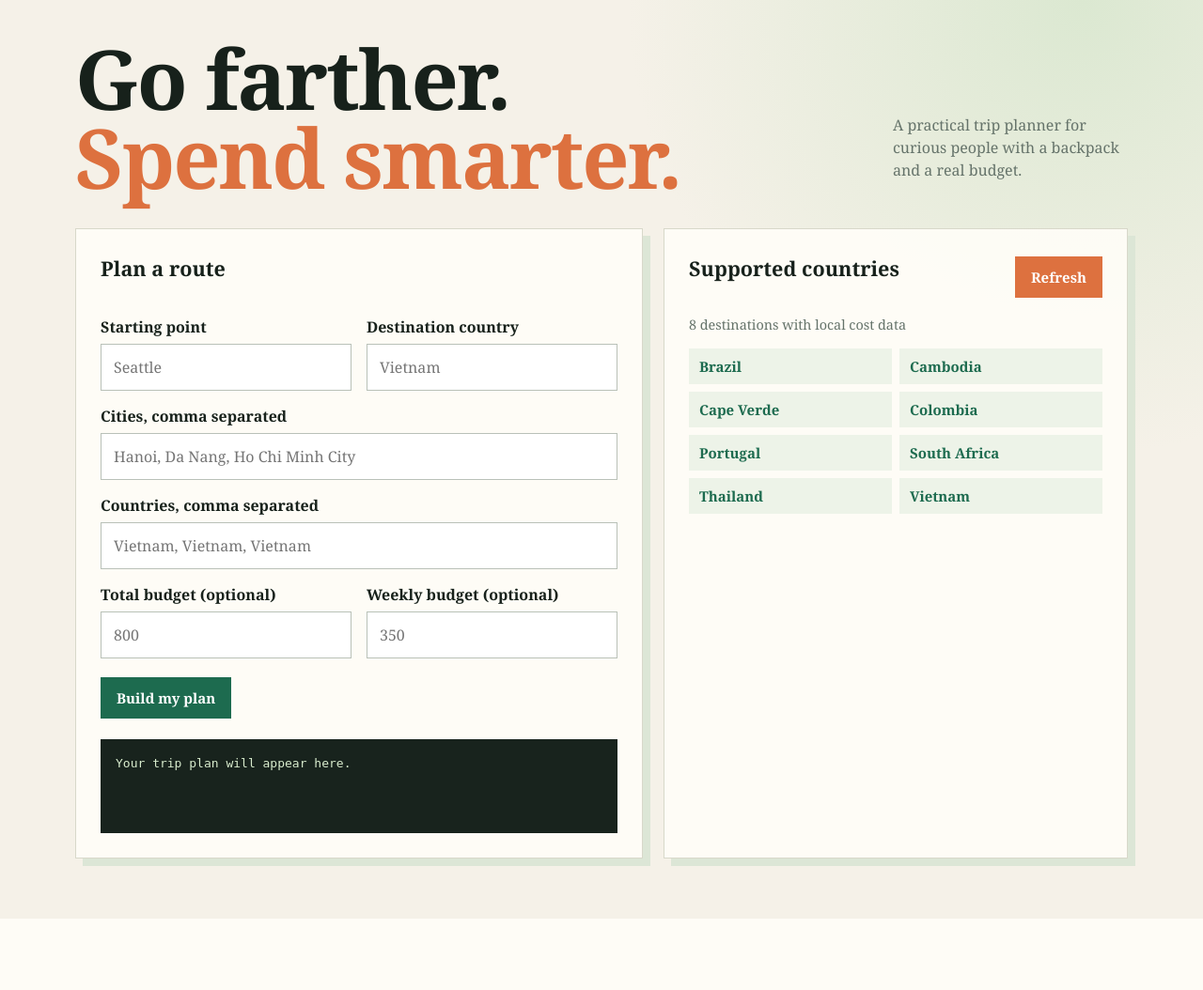
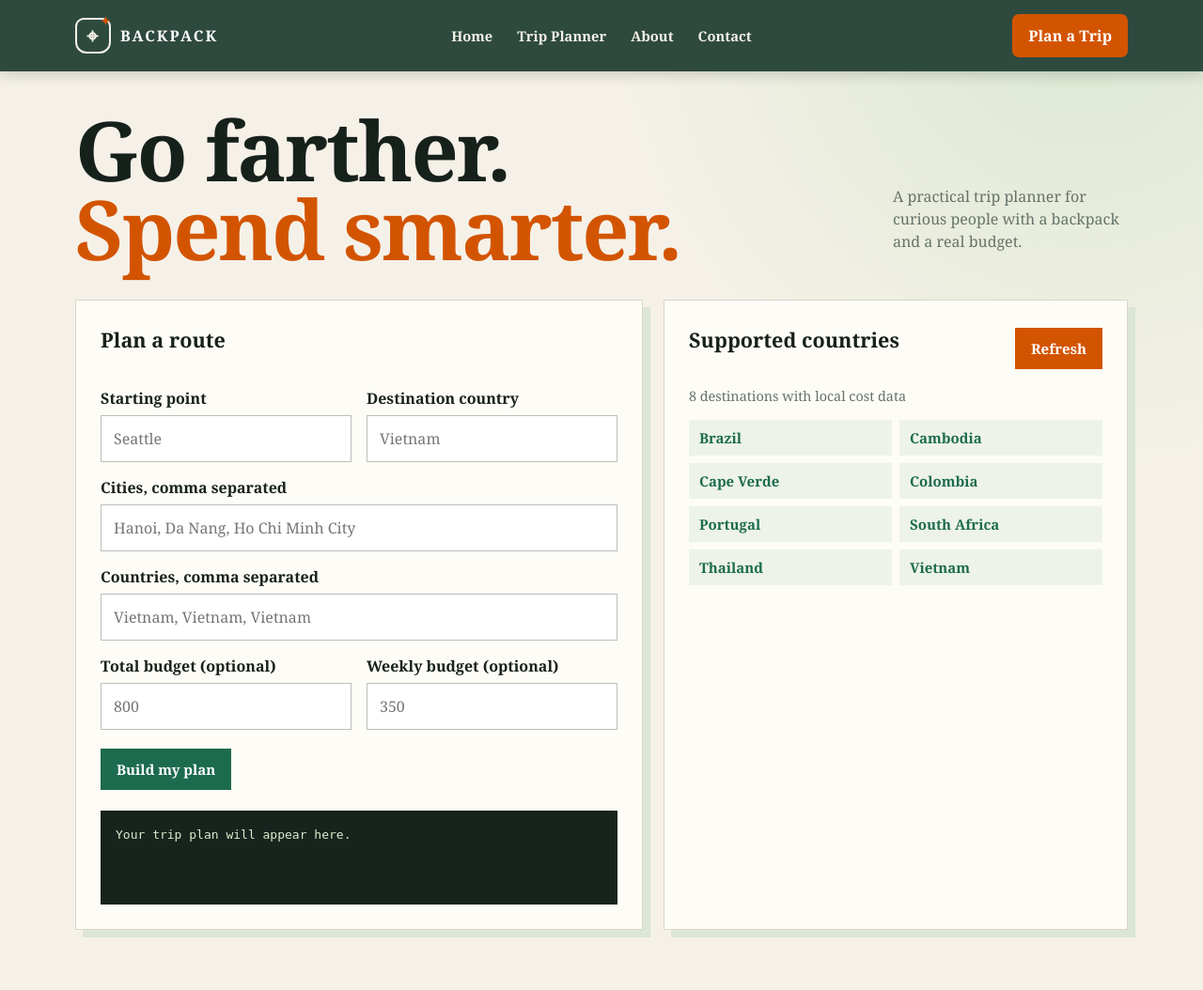
Before and after one commit to mreecie206/Backpacker-Travel-Agent, a Flask app: page /plan_trip in a window 1280 px wide. Shown: the whole page at 94% size. Before the commit the page ends 978 px from the top, so only its background shows below. Run offline with Flask 3, Linux system fonts and the light colour scheme.

Commit message:
Fix trip plan response handling

```diff
--- a/flask-starter/app.py
+++ b/flask-starter/app.py
@@ -10,7 +10,7 @@ sys.path.insert(0, str(project_root / "routes"))
 
 from routes.agent import agent_bp
 
-app = Flask(__name__)
+app = Flask(__name__, template_folder=str(Path(__file__).resolve().parent / "templates"))
 app.register_blueprint(agent_bp, url_prefix="/api")
 
 @app.route("/")
--- a/flask-starter/templates/index.html
+++ b/flask-starter/templates/index.html
@@ -5,11 +5,21 @@
   <meta name="viewport" content="width=device-width, initial-scale=1">
   <title>Backpacker Travel Agent</title>
   <style>
-    :root { --ink: #17211b; --muted: #65736a; --paper: #f5f1e8; --panel: #fffdf8; --green: #1d6b4f; --orange: #dd713f; --line: #d8d8ca; }
+    :root { --ink: #17211b; --muted: #65736a; --paper: #f5f1e8; --panel: #fffdf8; --green: #1d6b4f; --forest: #2e4a3e; --orange: #d35400; --line: #d8d8ca; }
     * { box-sizing: border-box; }
-    body { margin: 0; color: var(--ink); background: radial-gradient(circle at 90% 0%, #dbe8d1 0, transparent 32%), var(--paper); font: 16px/1.5 Georgia, serif; }
+    html { scroll-behavior: smooth; }
+    body { margin: 0; color: var(--ink); background: radial-gradient(circle at 90% 0%, #dbe8d1 0, transparent 32%), var(--paper); font: 16px/1.5 Georgia, serif; padding-top: 76px; }
     main { width: min(1120px, calc(100% - 32px)); margin: 0 auto; padding: 42px 0 64px; }
-    header { display: flex; justify-content: space-between; gap: 24px; align-items: end; margin-bottom: 34px; }
+    .site-header { position: fixed; z-index: 10; top: 0; right: 0; left: 0; height: 76px; display: grid; grid-template-columns: 1fr auto 1fr; align-items: center; gap: 24px; padding: 0 max(20px, calc((100% - 1120px) / 2)); background: var(--forest); color: white; box-shadow: 0 3px 14px #17211b33; }
+    .brand { display: inline-flex; align-items: center; gap: 10px; width: max-content; color: white; text-decoration: none; font: 700 1rem/1 Georgia, serif; letter-spacing: 2px; }
+    .brand-mark { display: grid; place-items: center; width: 38px; height: 38px; border: 2px solid #f5f1e8; border-radius: 9px 9px 12px 12px; color: #f5f1e8; font-size: 1.35rem; }
+    .brand-mark::before { content: '✦'; position: absolute; transform: translate(14px, -16px); color: var(--orange); font-size: .8rem; }
+    nav { display: flex; align-items: center; gap: 26px; }
+    nav a { color: #f5f1e8; text-decoration: none; font: 600 .92rem/1 Georgia, serif; }
+    nav a:hover, nav a:focus-visible { color: #f08a45; }
+    .header-cta { justify-self: end; margin: 0; border-radius: 7px; background: var(--orange); color: white; padding: 11px 17px; text-decoration: none; font-weight: bold; }
+    .header-cta:hover, .header-cta:focus-visible { background: #b74600; }
+    .hero { display: flex; justify-content: space-between; gap: 24px; align-items: end; margin-bottom: 34px; }
     h1 { max-width: 650px; margin: 0; font: 700 clamp(2.4rem, 7vw, 5.5rem)/.95 Georgia, serif; letter-spacing: -2px; }
     h1 span { color: var(--orange); }
     .tag { max-width: 250px; color: var(--muted); }
@@ -28,16 +38,29 @@
     #countries button:hover { background: #dcebd6; }
     #result { min-height: 100px; margin: 22px 0 0; padding: 16px; overflow: auto; background: #18231d; color: #d9edce; font: 13px/1.5 monospace; white-space: pre-wrap; }
     .status { color: var(--muted); font-size: .9rem; }
-    @media (max-width: 760px) { header, .layout { display: block; } .tag { margin-top: 18px; } section { margin-top: 22px; } .fields { grid-template-columns: 1fr; } }
+    @media (max-width: 760px) { body { padding-top: 126px; } .site-header { height: 126px; grid-template-columns: 1fr auto; gap: 10px 16px; padding: 14px 16px; } nav { grid-column: 1 / -1; grid-row: 2; justify-content: space-between; gap: 12px; } nav a { font-size: .82rem; } .hero, .layout { display: block; } .tag { margin-top: 18px; } section { margin-top: 22px; } .fields { grid-template-columns: 1fr; } }
   </style>
 </head>
 <body>
+  <header class="site-header">
+    <a class="brand" href="/" aria-label="Backpack home">
+      <span class="brand-mark" aria-hidden="true">⌖</span>
+      <span>BACKPACK</span>
+    </a>
+    <nav aria-label="Primary navigation">
+      <a href="/">Home</a>
+      <a href="#planner">Trip Planner</a>
+      <a href="#about">About</a>
+      <a href="#contact">Contact</a>
+    </nav>
+    <a class="header-cta" href="#planner">Plan a Trip</a>
+  </header>
   <main>
-    <header>
+    <header class="hero" id="about">
       <h1>Go farther.<br><span>Spend smarter.</span></h1>
       <p class="tag">A practical trip planner for curious people with a backpack and a real budget.</p>
     </header>
-    <div class="layout">
+    <div class="layout" id="planner">
       <section>
         <h2>Plan a route</h2>
         <form id="trip-form">
@@ -63,17 +86,30 @@
         <ul id="countries"></ul>
       </section>
     </div>
+    <span id="contact" aria-hidden="true"></span>
   </main>
   <script>
     const result = document.querySelector('#result');
     const countryList = document.querySelector('#countries');
     const countryStatus = document.querySelector('#country-status');
 
+    async function readResponse(response) {
+      const text = await response.text();
+      if (!text.trim()) {
+        throw new Error(`Server returned an empty response (${response.status})`);
+      }
+      try {
+        return JSON.parse(text);
+      } catch (error) {
+        throw new Error(response.ok ? 'Server returned invalid JSON' : `Server error (${response.status})`);
+      }
+    }
+
     async function loadCountries() {
       countryStatus.textContent = 'Loading country data...';
       try {
         const response = await fetch('/api/countries');
-        const data = await response.json();
+        const data = await readResponse(response);
         if (!response.ok) throw new Error(data.error || 'Could not load countries');
         countryList.innerHTML = '';
         data.countries.forEach(country => {
@@ -91,7 +127,7 @@
 
     async function showCountry(country) {
       const response = await fetch(`/api/countries/${encodeURIComponent(country)}`);
-      result.textContent = JSON.stringify(await response.json(), null, 2);
+      result.textContent = JSON.stringify(await readResponse(response), null, 2);
     }
 
     document.querySelector('#refresh').addEventListener('click', loadCountries);
@@ -108,7 +144,7 @@
       result.textContent = 'Planning...';
       try {
         const response = await fetch('/api/plan_trip', { method: 'POST', headers: {'Content-Type': 'application/json'}, body: JSON.stringify(payload) });
-        result.textContent = JSON.stringify(await response.json(), null, 2);
+        result.textContent = JSON.stringify(await readResponse(response), null, 2);
       } catch (error) { result.textContent = JSON.stringify({error: error.message}, null, 2); }
     });
     loadCountries();
```
Also changed, not shown: logic/logic/flights.py (+6 -2 lines), 1 other file.
